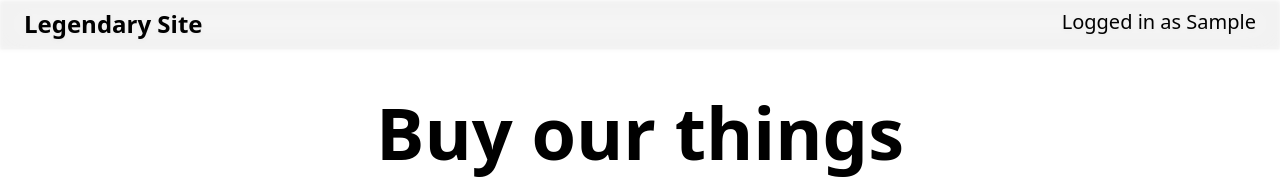
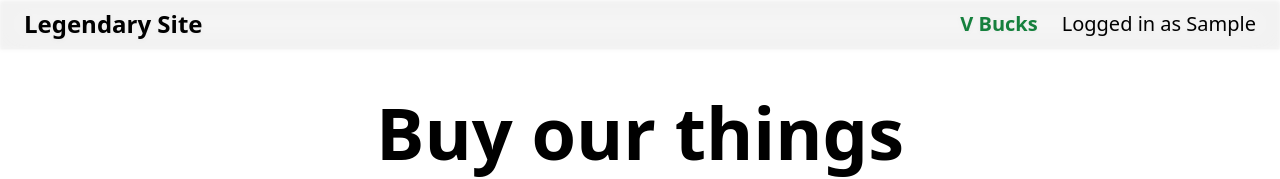
Before and after one commit to RitaliJ/SHTEM-immersive-narrative, a Next.js app: page /home in a window 1280 px wide. Shown: the top 179 px of the page. Built offline with nearby package versions, Linux system fonts and the light colour scheme; sample sign-in values are in the browser's storage.

Commit message:
add currency

```diff
--- a/components/Header.tsx
+++ b/components/Header.tsx
@@ -6,13 +6,16 @@ export default function Header(props: {account: AccountType}) {
     const {account} = props;
 
     return (
-        <div className="bg-white flex gap-1 sticky top-0 py-2 px-6 drop-shadow bg-opacity-50 backdrop-blur-lg">
+        <div className="bg-white flex items-center gap-6  sticky top-0 py-2 px-6 drop-shadow bg-opacity-50 backdrop-blur-lg">
             <Link href="/home">
                 <button className="text-2xl font-bold">
                     Legendary Site
                 </button>
             </Link>
             <span className="grow"></span>
+            <span className="text-xl text-green-700 font-bold">
+                {account.balance} V Bucks
+            </span>
             <span className="text-xl">
                 Logged in as {account.firstName}
             </span>
--- a/pages/login.tsx
+++ b/pages/login.tsx
@@ -33,7 +33,7 @@ export default function Login() {
                     <InputGroup label="Last Name" placeholder="type here..." callback={setLastName} />
                     <div className="flex mt-2 justify-center">
                         <button
-                            onClick={() => handleSubmit({email, firstName, lastName})}
+                            onClick={() => handleSubmit({email, firstName, lastName, balance: 1000})}
                             className="bg-blue-500 rounded-lg px-3 pt-1 pb-1.5 text-white"
                         >
                             Create account
--- a/util/types.ts
+++ b/util/types.ts
@@ -1 +1 @@
-export type AccountType = {email: string, firstName: string, lastName: string};
+export type AccountType = {email: string, firstName: string, lastName: string, balance: number};
```
